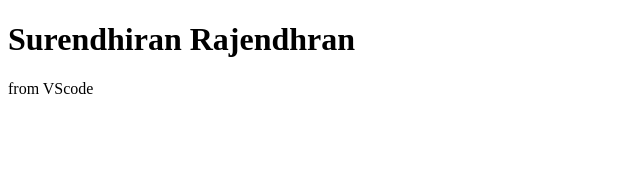
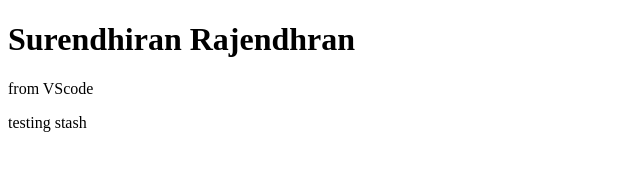
Before and after one commit to SurendhiranRajendhran/samplerepo, a plain HTML site: page index.html in a window 1280 px wide. Shown: the whole page, without its empty margins (0-640 px from the left). Drawn offline with Linux system fonts and the light colour scheme.

Commit message:
feat : stash test

```diff
--- a/index.html
+++ b/index.html
@@ -8,5 +8,6 @@
 <body>
     <h1>Surendhiran Rajendhran</h1>
     <p>from VScode</p>
+    <p>testing stash</p>
 </body>
 </html>
```
